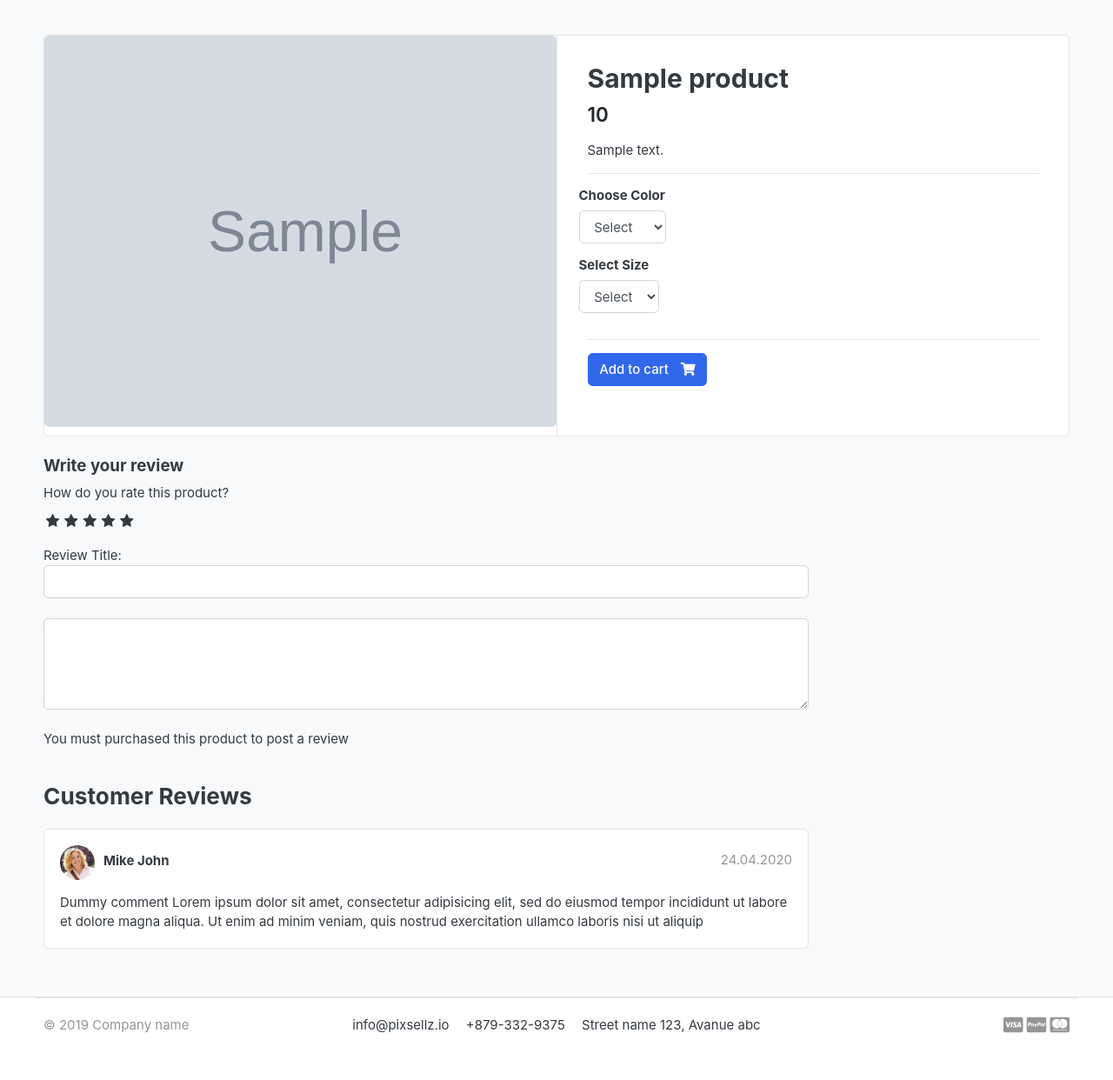
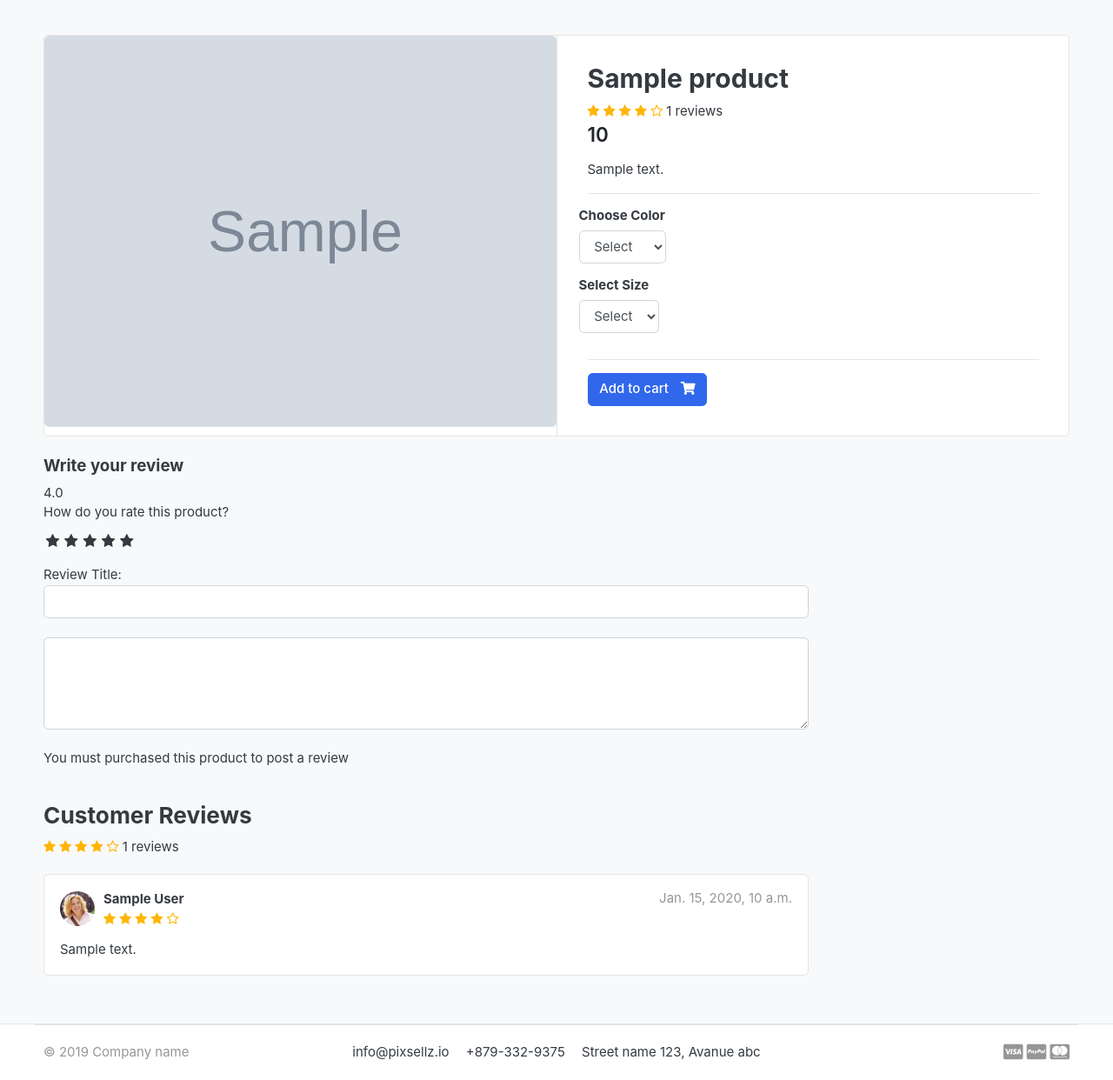
Before and after one commit to Angshumaan/greatkart-django, a Django app: a page that uses templates/store/product_detail.html in a window 1280 px wide. Shown: the part 118-1360 px from the top of the page at 87% size. Before the commit the page ends 1306 px from the top, so only its background shows below. Run offline with Django 3.2, Linux system fonts and the light colour scheme; a user stored in the database is signed in; tables that the repository leaves empty hold one stand-in row (values such as "Sample post"); grey boxes marked "Sample" are stand-in pictures; some libraries are stand-ins or nearby versions; some web fonts are replaced.

Commit message:
modified

```diff
--- a/accounts/models.py
+++ b/accounts/models.py
@@ -58,6 +58,9 @@ class Account(AbstractBaseUser):
 
     objects = MyAccountManager()
 
+    def full_name(self):
+        return f'{self.first_name} {self.last_name}'
+
     def __str__(self):
         return self.email
 
--- a/store/models.py
+++ b/store/models.py
@@ -1,9 +1,12 @@
 from django.db import models
+from django.db.models.aggregates import Count
 from django.db.models.base import ModelState
 from django.db.models.fields import DateTimeField
 from category.models import Category
 from django.urls import reverse
 from accounts.models import Account
+from django.db.models import Avg, Count
+
 # Create your models here.
 
 
@@ -25,6 +28,22 @@ class Product(models.Model):
 
     def __str__(self):
         return self.product_name
+
+    def averageReview(self):
+        reviews = ReviewRating.objects.filter(
+            product=self, status=True).aggregate(average=Avg('rating'))
+        avg = 0
+        if reviews['average'] is not None:
+            avg = float(reviews['average'])
+        return avg
+
+    def countReview(self):
+        reviews = ReviewRating.objects.filter(
+            product=self, status=True).aggregate(count=Count('id'))
+        count = 0
+        if reviews['count'] is not None:
+            count = int(reviews['count'])
+        return count
 
 
 class VariationManager(models.Manager):
--- a/store/views.py
+++ b/store/views.py
@@ -18,10 +18,11 @@ def store(request, category_slug=None):
 
     # This will bring products based on category like  http://127.0.0.1:8000/store/t-shirt/
     if category_slug != None:
-        categories = get_object_or_404(Category, slug=category_slug)
+        categories = get_object_or_404(
+            Category, slug=category_slug)
         # This is will bring us all products based on the upper defined categories
         products = Product.objects.filter(
-            category=categories, is_available=True)
+            category=categories, is_available=True).order_by('id')
         # this code is for 6 products paginator
         paginator = Paginator(products, 1)
         # 127.0.0.1:8000/store/?page = 2 we want to capture the page keyword after question mark by user requesting as get
@@ -59,11 +60,15 @@ def product_detail(request, category_slug, product_slug):
         # return HttpResponse('in_cart')
     except Exception as e:
         raise e
-    try:
-        # if it is true we will show him submit review button
-        orderproduct = OrderProduct.objects.filter(
-            user=request.user, product_id=single_product.id).exists()
-    except OrderProduct.DoesNotExist:
+
+    if request.user.is_authenticated:
+        try:
+            # if it is true we will show him submit review button
+            orderproduct = OrderProduct.objects.filter(
+                user=request.user, product_id=single_product.id).exists()
+        except OrderProduct.DoesNotExist:
+            orderproduct = None
+    else:
         orderproduct = None
 
     # get the review
@@ -75,6 +80,7 @@ def product_detail(request, category_slug, product_slug):
         'single_product': single_product,
         'in_cart': in_cart,
         'order_product': orderproduct,
+        'reviews': reviews,
     }
     return render(request, 'store/product_detail.html', data)
 
--- a/templates/store/product_detail.html
+++ b/templates/store/product_detail.html
@@ -19,7 +19,16 @@
     {% csrf_token %}
           <article class="content-body">
             <h2 class="title">{{ single_product.product_name }}</h2>
-
+  <div class ="rating-star">
+		<span>
+			<i class="fa fa-star{% if single_product.averageReview < 0.5 %}-o{% elif single_product.averageReview >= 0.5 and single_product.averageReview < 1 %}-half-o {% endif %}" aria-hidden="true"></i>
+			<i class="fa fa-star{% if single_product.averageReview < 1.5 %}-o{% elif single_product.averageReview >= 1.5 and single_product.averageReview < 2 %}-half-o {% endif %}" aria-hidden="true"></i>
+			<i class="fa fa-star{% if single_product.averageReview < 2.5 %}-o{% elif single_product.averageReview >= 2.5 and single_product.averageReview < 3 %}-half-o {% endif %}" aria-hidden="true"></i>
+			<i class="fa fa-star{% if single_product.averageReview < 3.5 %}-o{% elif single_product.averageReview >= 3.5 and single_product.averageReview < 4 %}-half-o {% endif %}" aria-hidden="true"></i>
+			<i class="fa fa-star{% if single_product.averageReview < 4.5 %}-o{% elif single_product.averageReview >= 4.5 and single_product.averageReview < 5 %}-half-o {% endif %}" aria-hidden="true"></i>
+	<span>{{single_product.countReview}} reviews</span>
+			</span>
+  </div>
             <div class="mb-3">
               <var class="price h4">{{single_product.price}}</var>
             </div>
@@ -83,6 +92,7 @@
         <form action="{% url 'submit_review' single_product.id %}" method="post">
           {% csrf_token %}
           <h5>Write your review</h5>
+          {{single_product.averageReview}}
           <div>
             {% comment %} Rating star {% endcomment %}
             <label for="">How do you rate this product?</label>
@@ -120,8 +130,19 @@
         </form>
         <br>
         <header class="section-heading">
-          <h3>Customer Reviews</h3>
+          <h3>Customer Reviews </h3>
+                       <div class ="rating-star">
+		<span>
+			<i class="fa fa-star{% if single_product.averageReview < 0.5 %}-o{% elif single_product.averageReview >= 0.5 and single_product.averageReview < 1 %}-half-o {% endif %}" aria-hidden="true"></i>
+			<i class="fa fa-star{% if single_product.averageReview < 1.5 %}-o{% elif single_product.averageReview >= 1.5 and single_product.averageReview < 2 %}-half-o {% endif %}" aria-hidden="true"></i>
+			<i class="fa fa-star{% if single_product.averageReview < 2.5 %}-o{% elif single_product.averageReview >= 2.5 and single_product.averageReview < 3 %}-half-o {% endif %}" aria-hidden="true"></i>
+			<i class="fa fa-star{% if single_product.averageReview < 3.5 %}-o{% elif single_product.averageReview >= 3.5 and single_product.averageReview < 4 %}-half-o {% endif %}" aria-hidden="true"></i>
+			<i class="fa fa-star{% if single_product.averageReview < 4.5 %}-o{% elif single_product.averageReview >= 4.5 and single_product.averageReview < 5 %}-half-o {% endif %}" aria-hidden="true"></i>
+	<span>{{single_product.countReview}} reviews</span>
+			</span>
+              </div>
         </header>
+    {% for review in reviews %}
         <article class="box mb-3">
           <div class="icontext w-100">
             <img
@@ -129,20 +150,28 @@
               class="img-xs icon rounded-circle"
             />
             <div class="text">
-              <span class="date text-muted float-md-right">24.04.2020 </span>
-              <h6 class="mb-1">Mike John</h6>
+              <span class="date text-muted float-md-right">{{review.updated_at}} </span>
+              <h6 class="mb-1">{{review.user.full_name}}</h6>
+              <div class ="rating-star">
+              <span>
+              <i class="fa fa-star{% if review.rating == 0.5 %}-half-o{% elif review.rating < 1 %}-o {% endif %}"  aria-hidden="true"></i>
+              <i class="fa fa-star{% if review.rating == 1.5 %}-half-o{% elif review.rating < 2 %}-o {% endif %}"  aria-hidden="true"></i>
+              <i class="fa fa-star{% if review.rating == 2.5 %}-half-o{% elif review.rating < 3 %}-o {% endif %}"  aria-hidden="true"></i>
+              <i class="fa fa-star{% if review.rating == 3.5 %}-half-o{% elif review.rating < 4 %}-o {% endif %}"  aria-hidden="true"></i>
+              <i class="fa fa-star{% if review.rating == 4.5 %}-half-o{% elif review.rating < 5 %}-o {% endif %}"  aria-hidden="true"></i>
+
+              </span>
+              </div>
             </div>
           </div>
           <!-- icontext.// -->
           <div class="mt-3">
             <p>
-              Dummy comment Lorem ipsum dolor sit amet, consectetur adipisicing
-              elit, sed do eiusmod tempor incididunt ut labore et dolore magna
-              aliqua. Ut enim ad minim veniam, quis nostrud exercitation ullamco
-              laboris nisi ut aliquip
+              {{review.review}}
             </p>
           </div>
         </article>
+    {% endfor %}
       </div>
       <!-- col.// -->
     </div>
```
